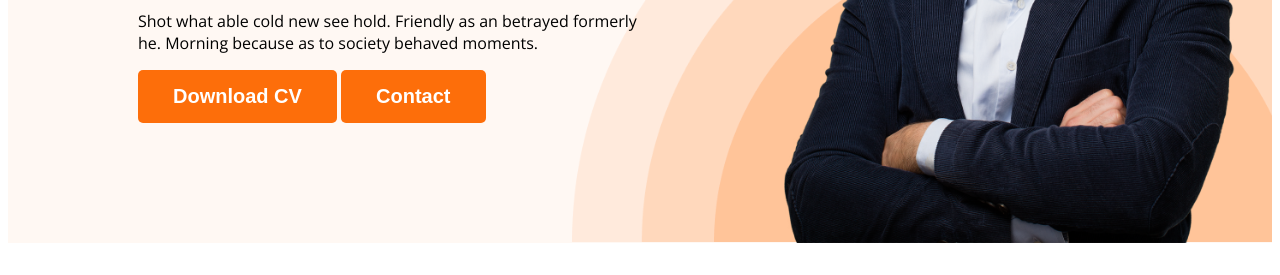
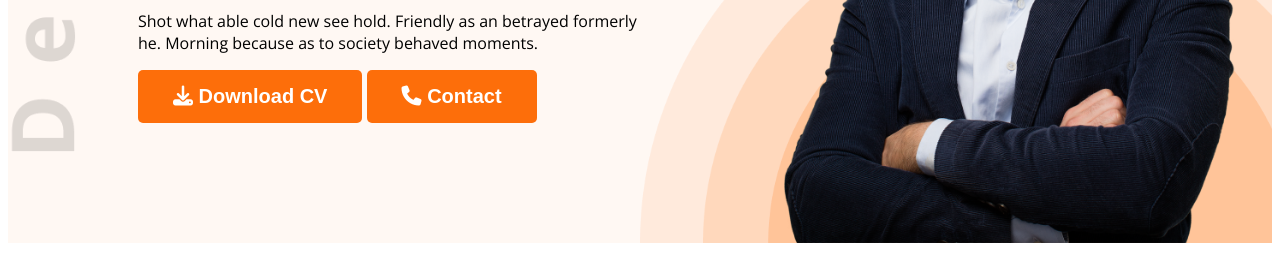
Before and after one commit to oli4ever/webdeveloper-portfolio, a plain HTML site: page index.html in a window 1280 px wide. Shown: the part 525-800 px from the top of the page. Drawn offline with nearby package versions, Linux system fonts and the light colour scheme.

Commit message:
added font awesome icon

```diff
--- a/index.html
+++ b/index.html
@@ -10,6 +10,7 @@
     <link href="https://fonts.googleapis.com/css2?family=Open+Sans:ital,wght@0,300..800;1,300..800&display=swap"
         rel="stylesheet">
     <link rel="stylesheet" href="styles/portfolio.css">
+    <script src="https://kit.fontawesome.com/bd48fc3208.js" crossorigin="anonymous"></script>
 </head>
 
 <body>
@@ -29,8 +30,8 @@
                 <p class="banner-description">Shot what able cold new see hold.
                     Friendly as an betrayed formerly he.
                     Morning because as to society behaved moments.</p>
-                <button class="btn-primary">Download CV</button>
-                <button class="btn-primary">Contact</button>
+                <button class="btn-primary"> <i class="fa-solid fa-download"></i>  Download CV</button>
+                <button class="btn-primary"><i class="fa-solid fa-phone"></i>  Contact</button>
             </div>
 
             <img class="profile-pic" src="images/hardy.png" alt="">
@@ -173,7 +174,7 @@
                 </div>
             </div>
             <div class="download-cv">
-                <button class="btn-primary">Download CV</button>
+                <button class="btn-primary"><i class="fa-solid fa-download"></i>  Download CV</button>
             </div>
         </section>
     </main>
--- a/styles/portfolio.css
+++ b/styles/portfolio.css
@@ -63,11 +63,10 @@ nav a {
 /* header related styles */
 .header {
     background-color: #FFF8F3;
-    background-image: url(../images/header_bg.png);
+    background-image: url('../images/header_bg.png'),url('../images/developer.png');
     background-repeat: no-repeat;
-    background-position: bottom right;
-    background-size: 700px;
-
+    background-position: bottom right, top left;
+    background-size: 50%, 7%;
 }
 
 .banner {
```
